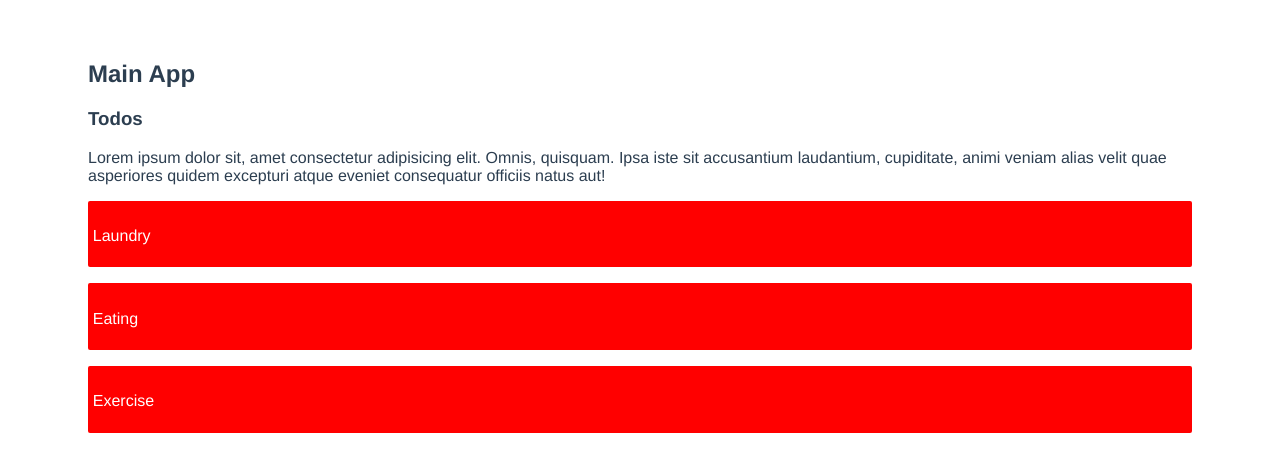
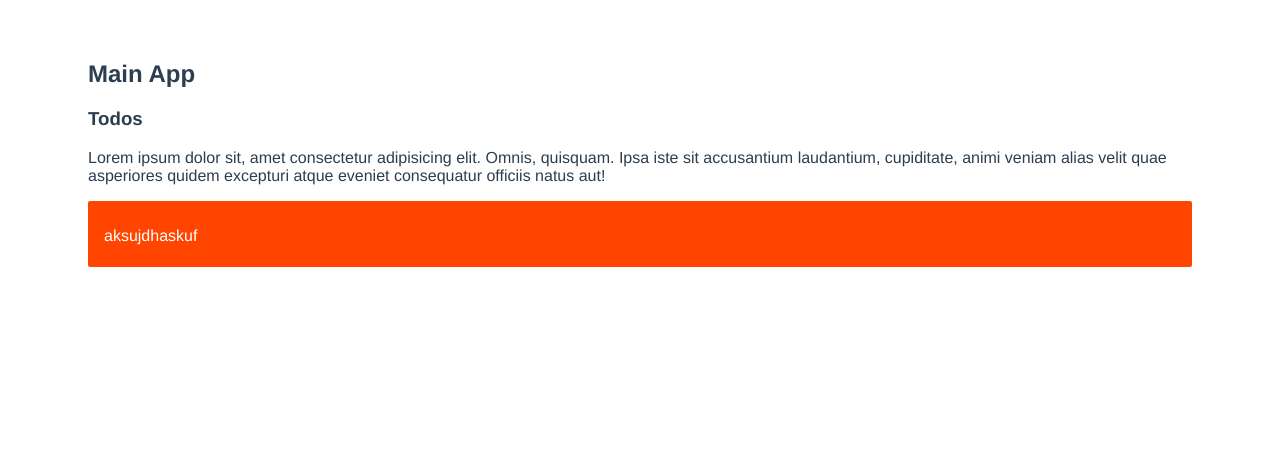
Before and after one commit to danielc92/vue-tutorial, a Vue app: page / in a window 1280 px wide. Shown: the top 472 px of the page. Built offline with nearby package versions, Linux system fonts and the light colour scheme.

Commit message:
installed axios

```diff
--- a/package.json
+++ b/package.json
@@ -8,6 +8,7 @@
     "lint": "vue-cli-service lint"
   },
   "dependencies": {
+    "axios": "^0.19.0",
     "core-js": "^2.6.5",
     "vue": "^2.6.10"
   },
--- a/src/App.vue
+++ b/src/App.vue
@@ -16,12 +16,11 @@ export default {
   },
   data() {
     return {
-      todo_data: [
-        { task: 'Laundry', by: 'Jeremy'} ,
-        { task: 'Eating', by: 'Daniel'},
-        { task: 'Exercise', by: 'Hannah'}
-      ]
+      todo_data: []
     }
+  },
+  mounted () {
+    this.todo_data = [{"task":"aksujdhaskuf"}]
   }
 }
 </script>
--- a/src/components/TodoItem.vue
+++ b/src/components/TodoItem.vue
@@ -14,11 +14,11 @@ export default {
 
 <style scoped>
     .todo-box {
-        background: red;
+        background: orangered;
         color: white;
         border: none;
         border-radius: 2px;
         margin-bottom: 1rem;
-        padding: .4rem .3rem;
+        padding: .4rem 1rem;
     }
 </style>
```
Also changed, not shown: 1 other file (tests, documents, lock files or other folders).
